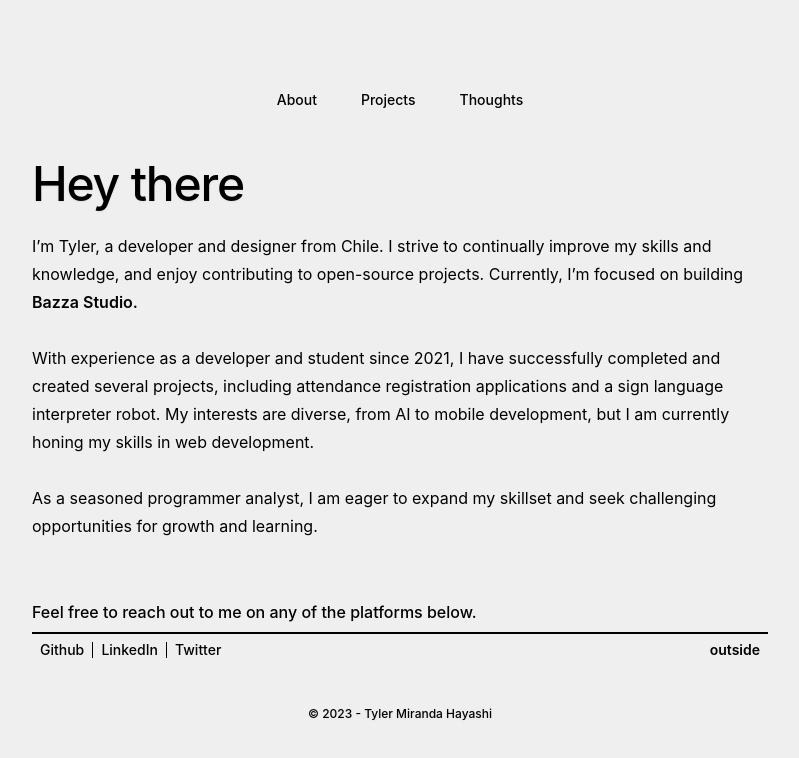
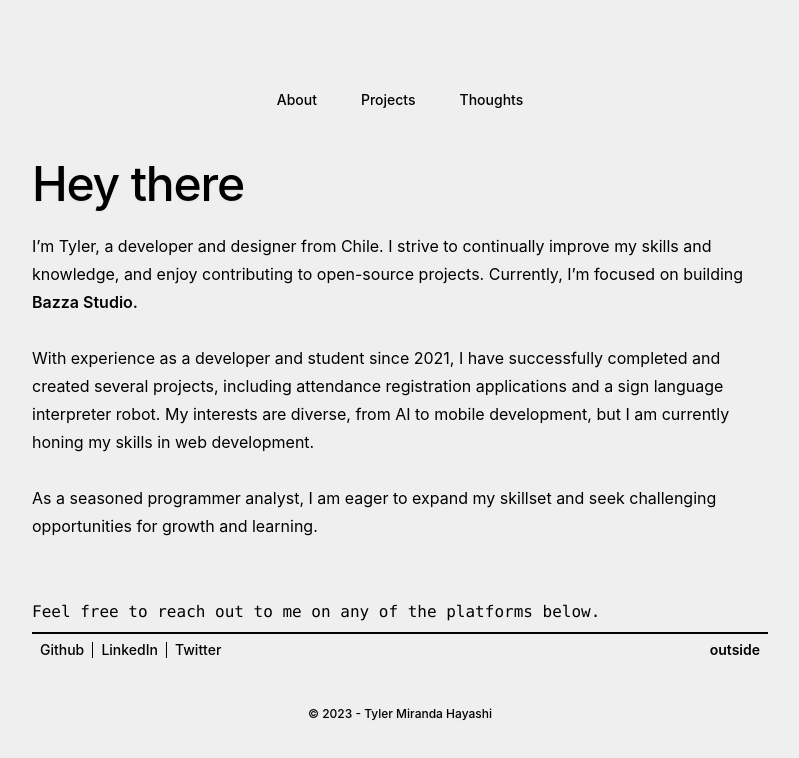
Before and after one commit to Vader-7/vw, a Next.js app: page /about in a window 1280 px wide. Shown: the top 758 px of the page, without its empty margins (240-1039 px from the left). Built offline with nearby package versions, Linux system fonts and the light colour scheme.

Commit message:
feat: font update on links

```diff
--- a/components/Footer.tsx
+++ b/components/Footer.tsx
@@ -6,7 +6,7 @@ export function Footer() {
   return (
     <div className="relative mx-auto min-w-fit">
       <div className="space-y-1">
-        <p className="pt-5 text-xs font-medium md:text-base">
+        <p className="pt-5 text-xs font-medium md:text-base font-mono">
           Feel free to reach out to me on any of the platforms below.
         </p>
       </div>
--- a/components/articles/ArticlesHeader.tsx
+++ b/components/articles/ArticlesHeader.tsx
@@ -53,7 +53,7 @@ export const ArticlesHeader: FunctionComponent<{ page: any }> = ({ page }) => {
             href={`/${page.properties.Tags.multi_select[0].name
               .split(" ")[0]
               .toLowerCase()}`}
-            className="text-md font-semibold flex w-full justify-end transition-colors duration-1000 hover:text-zinc-400 items-center gap-2"
+            className="text-md font-semibold flex w-full justify-end transition-colors duration-1000 hover:text-zinc-400 items-center gap-2 font-mono"
           >
             <ChevronLeft size={16} />{page.properties.Tags.multi_select[0].name.split(" ")[0]}
           </Link>
```
